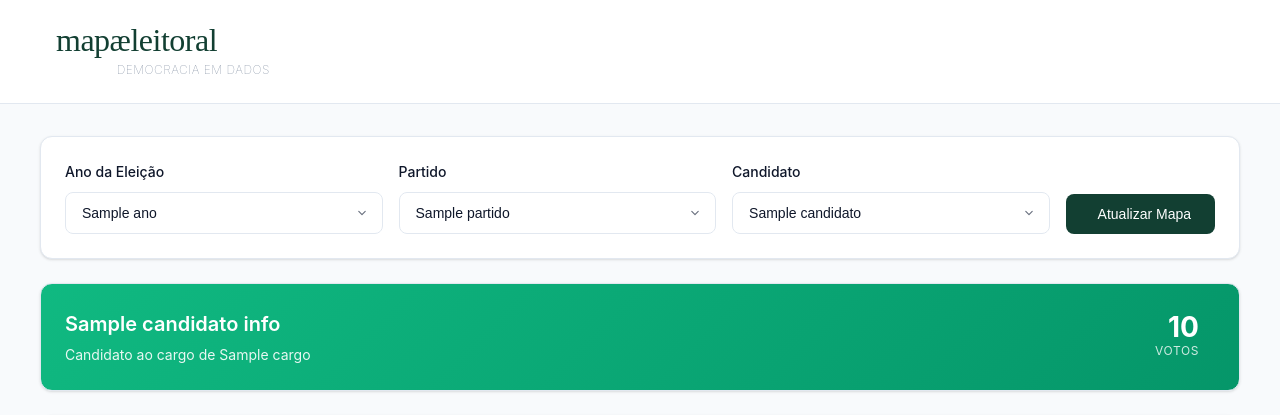
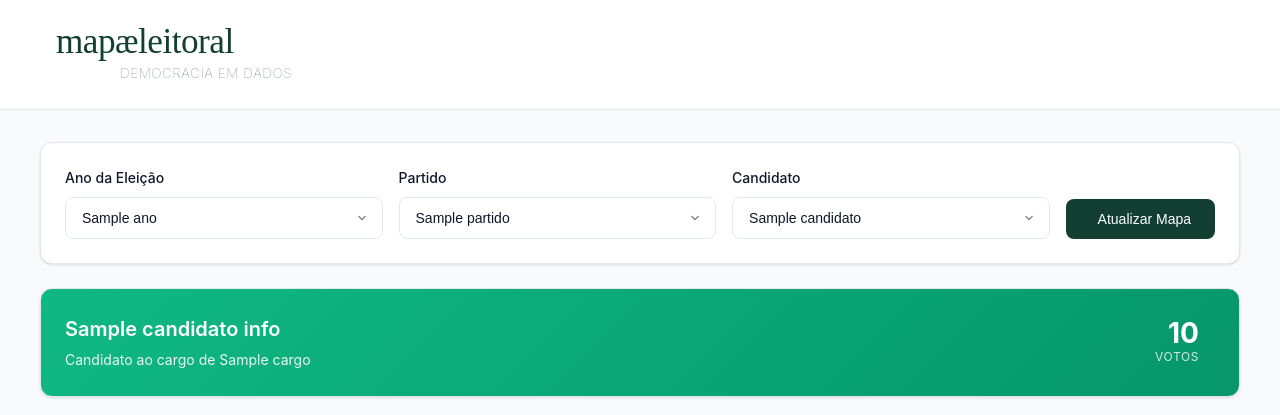
Before and after one commit to Mapa-Eleitoral/siteDjangoEnvV3, a Django app: template siteDjangoProject/mapa_eleitoral/templates/home.html in a window 1280 px wide. Shown: the top 415 px of the page. Run offline with Django 5.2, Linux system fonts and the light colour scheme; the template is opened without the code that fills it: most values are stand-ins (such as "Sample title", 1, 10 or a date in 2020).

Commit message:
Update home.html

```diff
--- a/siteDjangoProject/mapa_eleitoral/templates/home.html
+++ b/siteDjangoProject/mapa_eleitoral/templates/home.html
@@ -115,8 +115,8 @@
 
         .main-title {
             font-family: 'my puma';
-            font-size: 2rem;
-            font-weight: 300;
+            font-size: 2.2rem;
+            font-weight: 100;
             color: var(--primary);
             margin: 0;
             letter-spacing: -0.5px;
@@ -125,11 +125,11 @@
 
         .subtitle {
             font-family: 'Inter', sans-serif;
-            font-size: 0.75rem;
+            font-size: 0.85rem;
             font-weight: 100;
             color: var(--secondary);
             margin-top: 0.25rem;
-            margin-left: 3.8rem;
+            margin-left: 4rem;
             letter-spacing: 0.5px;
             text-transform: uppercase;
         }
```
